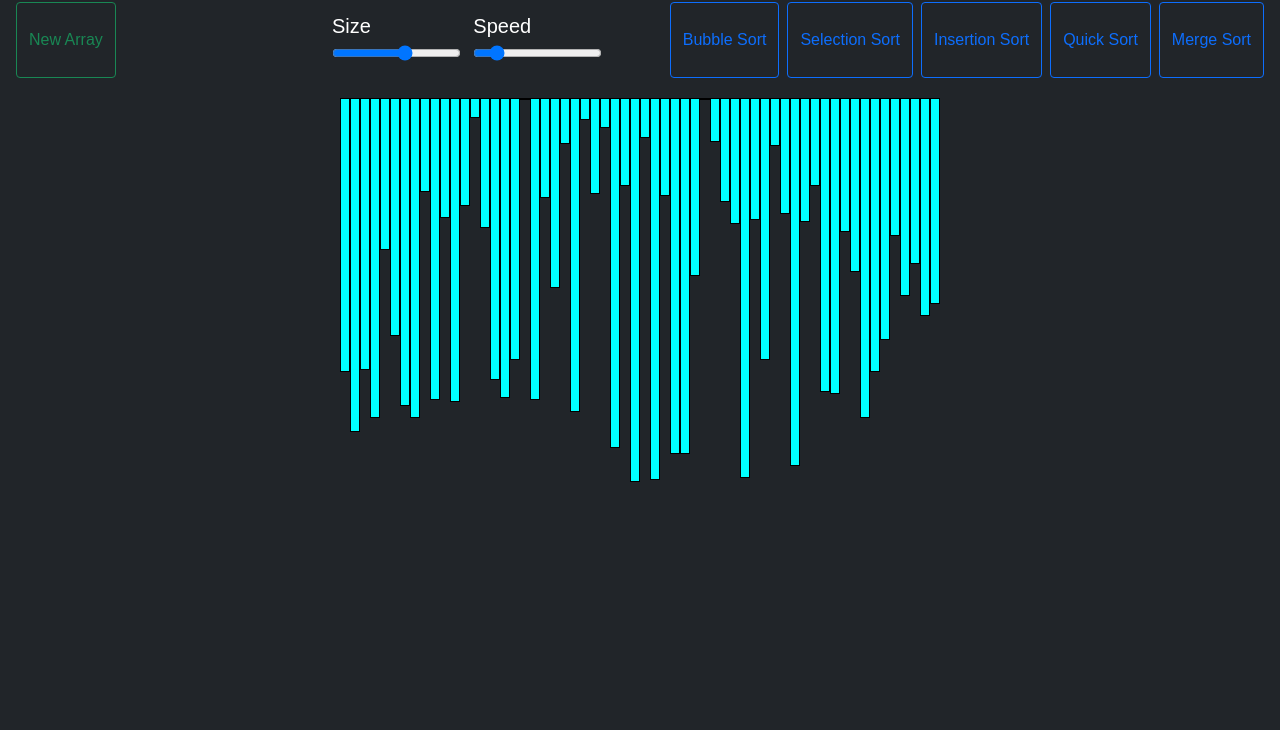
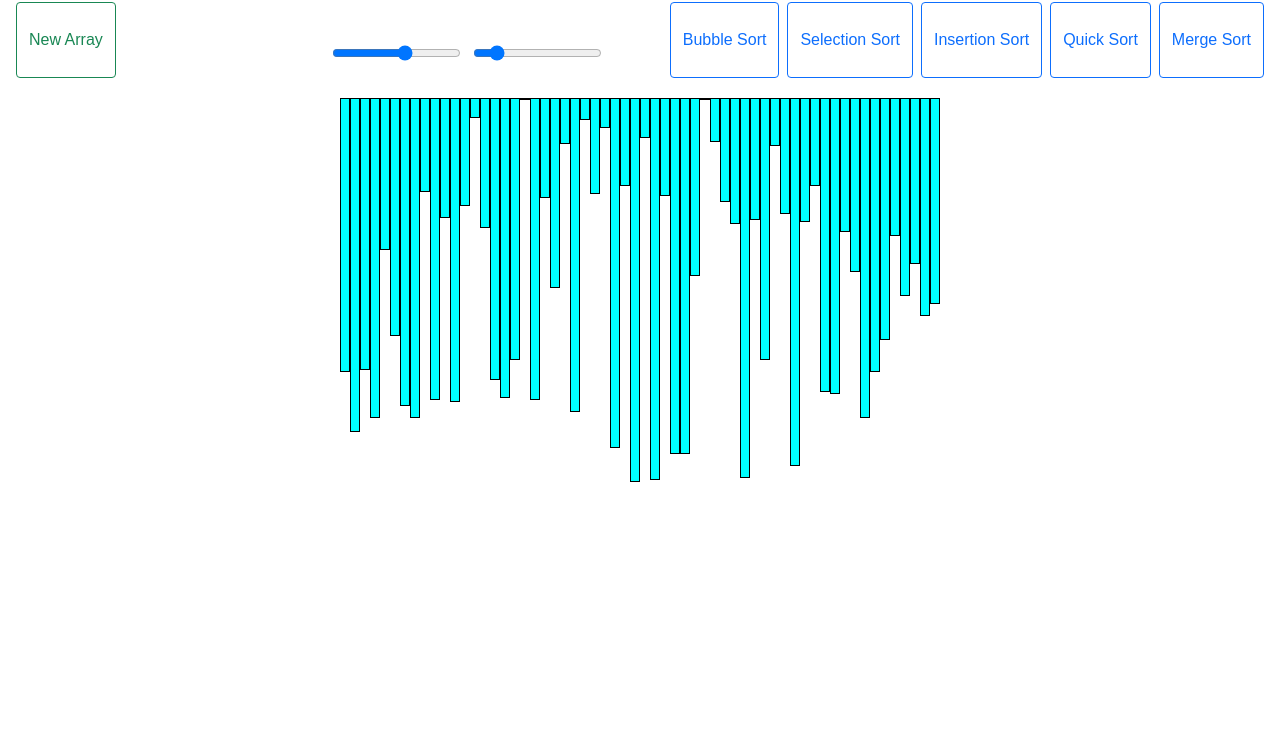
Before and after one commit to rohitraj232/Sorting-Visualizer, a plain HTML site: page index.html in a window 1280 px wide. Shown: the part 70-800 px from the top of the page. Drawn offline with nearby package versions, Linux system fonts and the light colour scheme.

Commit message:
update in line no 31

```diff
--- a/index.html
+++ b/index.html
@@ -13,7 +13,7 @@
     <nav>
         <div class="row">
             <div class="col gap-2 d-sm-flex" id="newArray">
-                <button type="button" class="btn btn-outline-success btn-dark newArray">New Array</button>
+                <button type="button" class="btn btn-outline-success btnn newArray">New Array</button>
             </div>
             <div class="col" id="input">
                 <span id="size">Size
@@ -24,16 +24,16 @@
                 </span>
             </div>
             <div class="col gap-2 d-sm-flex justify-content-end">
-                <button type="button" class="btn btn-outline-primary btn-dark bubbleSort">Bubble Sort</button>
-                <button type="button" class="btn btn-outline-primary btn-dark selectionSort">Selection Sort</button>
-                <button type="button" class="btn btn-outline-primary btn-dark insertionSort">Insertion Sort</button>
-                <button type="button" class="btn btn-outline-primary btn-dark quickSort">Quick Sort</button>
-                <button type="button" class="btn btn-outline-primary btn-dark mergeSort">Merge Sort</button>
+                <button type="button" class="btn btn-outline-primary btnn bubbleSort">Bubble Sort</button>
+                <button type="button" class="btn btn-outline-primary btnn selectionSort">Selection Sort</button>
+                <button type="button" class="btn btn-outline-primary btnn insertionSort">Insertion Sort</button>
+                <button type="button" class="btn btn-outline-primary btnn quickSort">Quick Sort</button>
+                <button type="button" class="btn btn-outline-primary btnn mergeSort">Merge Sort</button>
             </div>
         </div>
     </nav>
 </header>
-<body class="p-3 mb-2 bg-dark text-white">
+<body class="p-3 mb-2 text-white">
 
     <div id="bars" class="flex-container"></div>
 
```
